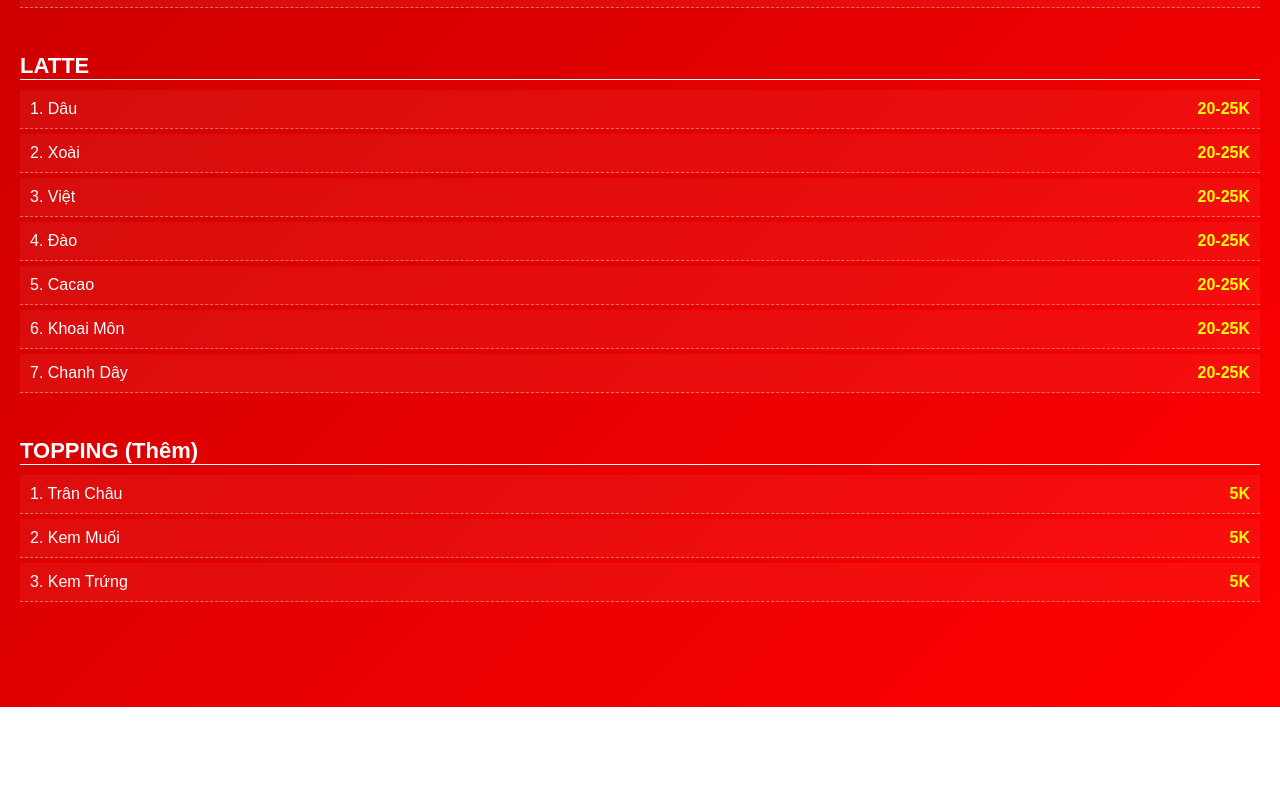
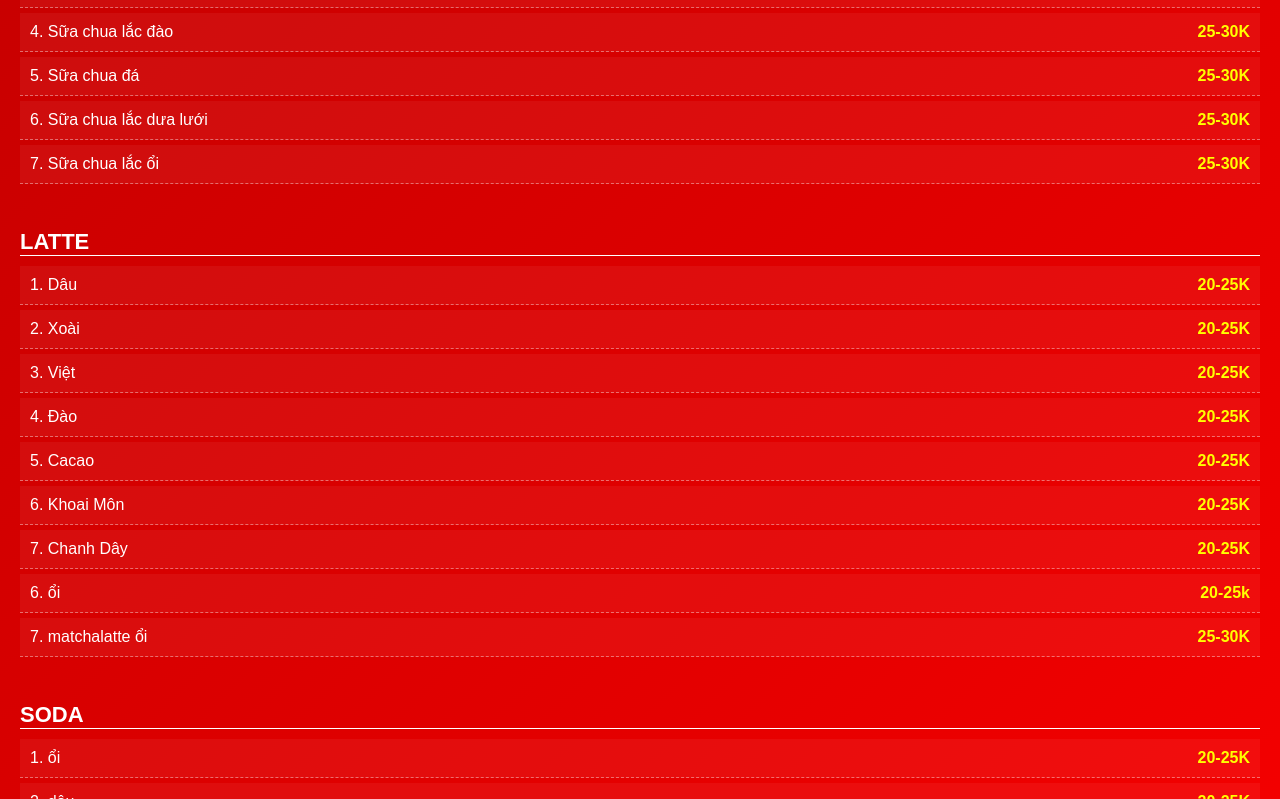
Before and after one commit to kephandientimem/yeumaimotnguoi.github.io, a plain HTML site: page menucafe.html in a window 1280 px wide. Shown: the part 2001-2800 px from the top of the page. Before the commit the page ends 2708 px from the top, so only its background shows below. Drawn offline with Linux system fonts and the light colour scheme.

Commit message:
Update menucafe.html

```diff
--- a/menucafe.html
+++ b/menucafe.html
@@ -71,6 +71,7 @@
       <li><span>5. Cà phê sữa Bạc Xỉu</span> <span class="price">20K</span></li>
       <li><span>6. Cà phê sữa gấu</span> <span class="price">23K</span></li>
       <li><span>7. Cacao sữa gấu</span> <span class="price">20K</span></li>
+      <li><span>8. Cafe sữa dừa sương sáu hạt é</span> <span class="price">20K</span></li>
     </ul>
 </div>
 
@@ -97,6 +98,8 @@
       <li><span>3. Truyền Thống</span> <span class="price">20-25</span></li>
       <li><span>4. Khoai Môn</span> <span class="price">20-25</span></li>
       <li><span>5. Kem Muối</span> <span class="price">25-30</span></li>
+      <li><span>6. Tàu hũ trân châu đường đen</span> <span class="price">18k</span></li>
+      <li><span>7. sương sáu sữa dừa hạ é</span> <span class="price">20K</span></li>
     </ul>
 </div>
 
@@ -122,6 +125,7 @@
       <li><span>4. Sữa chua lắc đào</span> <span class="price">25-30K</span></li>
       <li><span>5. Sữa chua đá</span> <span class="price">25-30K</span></li>
       <li><span>6. Sữa chua lắc dưa lưới</span> <span class="price">25-30K</span></li>
+      <li><span>7. Sữa chua lắc ổi</span> <span class="price">25-30K</span></li>
     </ul>
 </div>
 
@@ -135,6 +139,22 @@
       <li><span>5. Cacao</span> <span class="price">20-25K</span></li>
       <li><span>6. Khoai Môn</span> <span class="price">20-25K</span></li>
       <li><span>7. Chanh Dây</span> <span class="price">20-25K</span></li>
+      <li><span>6. ổi</span> <span class="price">20-25k</span></li>
+      <li><span>7. matchalatte ổi </span> <span class="price">25-30K</span></li>
+    </ul>
+</div>
+
+<div class="section">
+    <h2>SODA</h2>
+    <ul>
+      <li><span>1. ổi</span> <span class="price">20-25K</span></li>
+      <li><span>2. dâu</span> <span class="price">20-25K</span></li>
+      <li><span>3. xoài</span> <span class="price">20-25K</span></li>
+      <li><span>4. đào</span> <span class="price">20-25K</span></li>
+      <li><span>5. việt quốt</span> <span class="price">20-25K</span></li>
+      <li><span>6. chanh dây</span> <span class="price">20-25K</span></li>
+      <li><span>6. dưa lưới</span> <span class="price">20-25K</span></li>
+      <li><span>6. blue</span> <span class="price">20-25K</span></li>
     </ul>
 </div>
 
```
